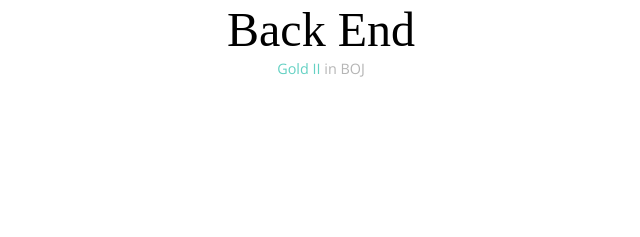
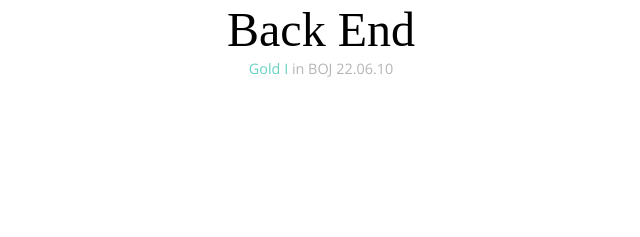
Before and after one commit to rylahs/Portfolio, a plain HTML site: page index.html in a window 1280 px wide. Shown: the part 345-582 px from the top of the page, 319-959 px from the left. Drawn offline with nearby package versions, Linux system fonts and the light colour scheme; files whose address does not match are found by name.

Commit message:
Update index.html

```diff
--- a/index.html
+++ b/index.html
@@ -39,7 +39,7 @@
         <h3>Hi I'm <a href="https://github.com/rylahs" target="_blank">Chanho Moon</a></h3>
         <h3>Want to become A growing developer in Game or Back End </h3>
         <p class="rank">
-            <a href="https://solved.ac/profile/miusha" class="rank-value" target="_blank">Gold II</a> in BOJ
+            <a href="https://solved.ac/profile/miusha" class="rank-value" target="_blank">Gold I</a> in BOJ 22.06.10
         </p>
     </div>
     <ul class="projects" data-anchor="projects" id="projects">
```
